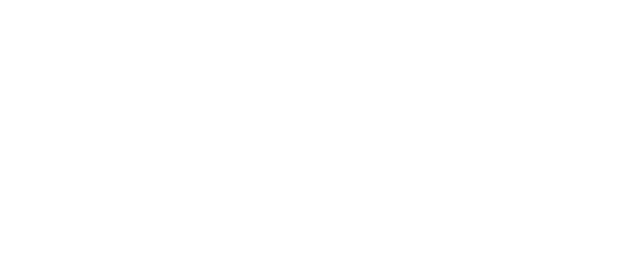
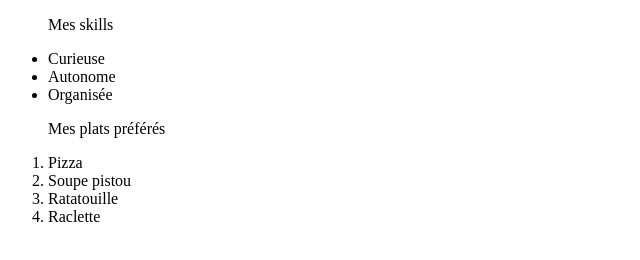
Before and after one commit to CamilleChouteau/EXO_1, a plain HTML site: page about.html in a window 1280 px wide. Shown: the whole page, without its empty margins (0-640 px from the left). Drawn offline with Linux system fonts and the light colour scheme.

Commit message:
add content on index and about pages

```diff
--- a/about.html
+++ b/about.html
@@ -7,6 +7,18 @@
     <title>SUPER SITE WEB</title>
 </head>
 <body>
+    <ul><p>Mes skills</p>
+        <li>Curieuse</li>
+        <li>Autonome</li>
+        <li>Organisée</li>
+    </ul>
+
+    <ol><p>Mes plats préférés</p>
+        <li>Pizza</li>
+        <li>Soupe pistou</li>
+        <li>Ratatouille</li>
+        <li>Raclette</li>
+    </ol>
 
 </body>
 </html>
```
Also changed, not shown: index.html (+11 -4 lines).
